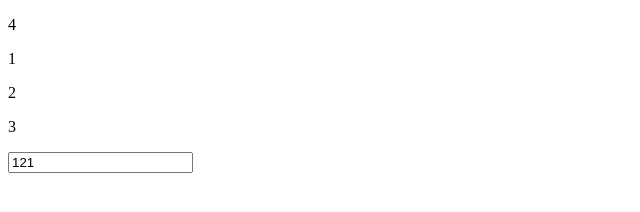
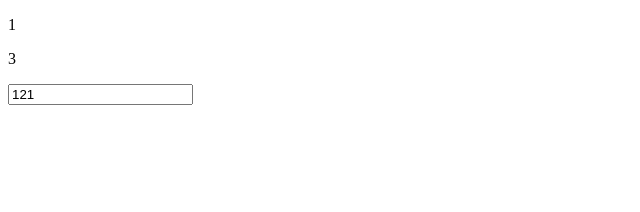
Before and after one commit to yeyunwen/vue3-note, a website: page 03.渲染器/code/index.html in a window 1280 px wide. Shown: the whole page, without its empty margins (0-640 px from the left). Drawn offline with Linux system fonts and the light colour scheme.

Commit message:
feat: 移除不存在的节点

```diff
--- a/03.渲染器/code/07.js
+++ b/03.渲染器/code/07.js
@@ -344,6 +344,10 @@ export const createRenderer = (options) => {
           : null;
         patch(null, newChildren[i], container, anchor);
       }
+    } else if (newEndIdx < newStartIdx && oldStartIdx <= oldEndIdx) {
+      for (let i = oldStartIdx; i <= oldEndIdx; i++) {
+        unmount(oldChildren[i]);
+      }
     }
   };
 
@@ -383,7 +387,7 @@ export const createRenderer = (options) => {
       vnode.children.forEach((c) => unmount(c));
       return;
     }
-    const parent = vnode.el.parent;
+    const parent = vnode.el.parentNode;
     if (parent) {
       parent.removeChild(vnode.el);
     }
--- a/03.渲染器/code/index.html
+++ b/03.渲染器/code/index.html
@@ -27,8 +27,12 @@
       // const newValue = [4, 1, 3, 2];
 
       // 添加节点缺陷情况
+      // const oldValue = [1, 2, 3];
+      // const newValue = [4, 1, 2, 3];
+
+      // 移除不存在的节点
       const oldValue = [1, 2, 3];
-      const newValue = [4, 1, 2, 3];
+      const newValue = [1, 3];
 
       const oldVNode = {
         type: "div",
```
